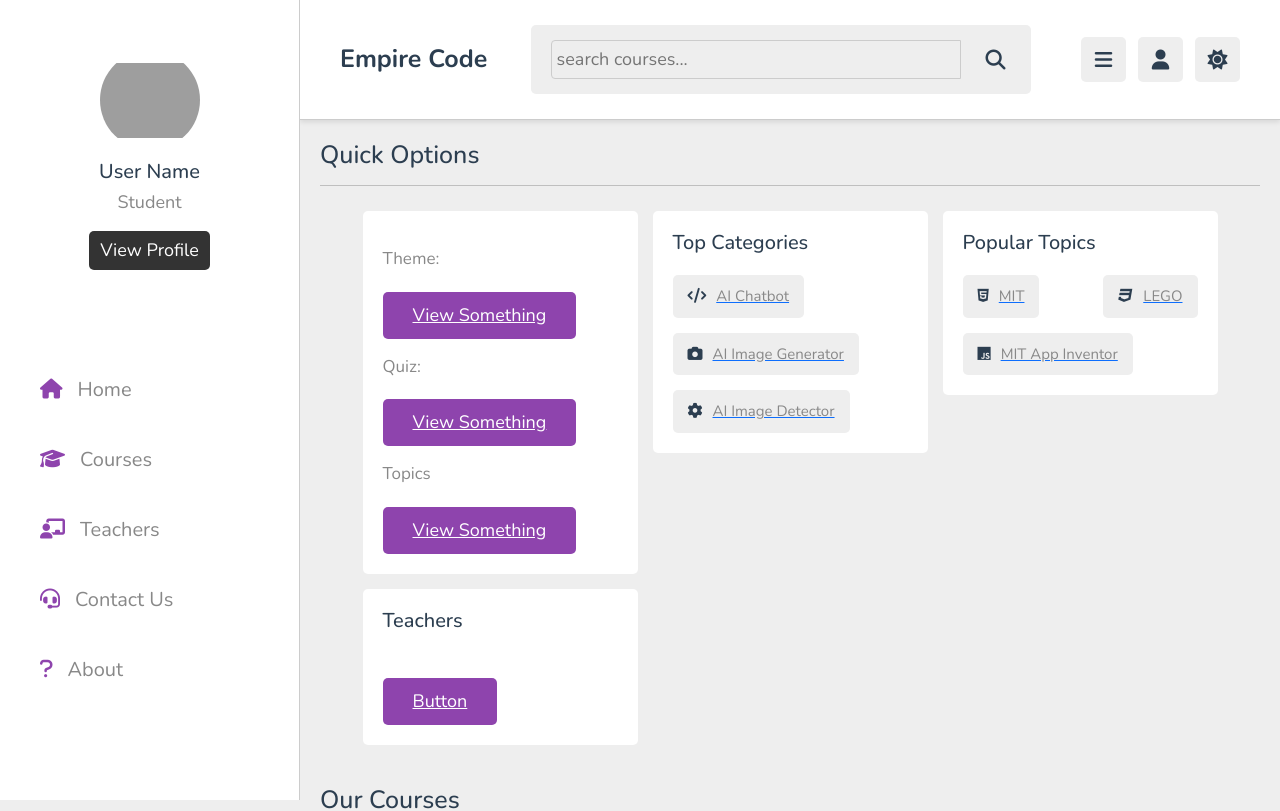
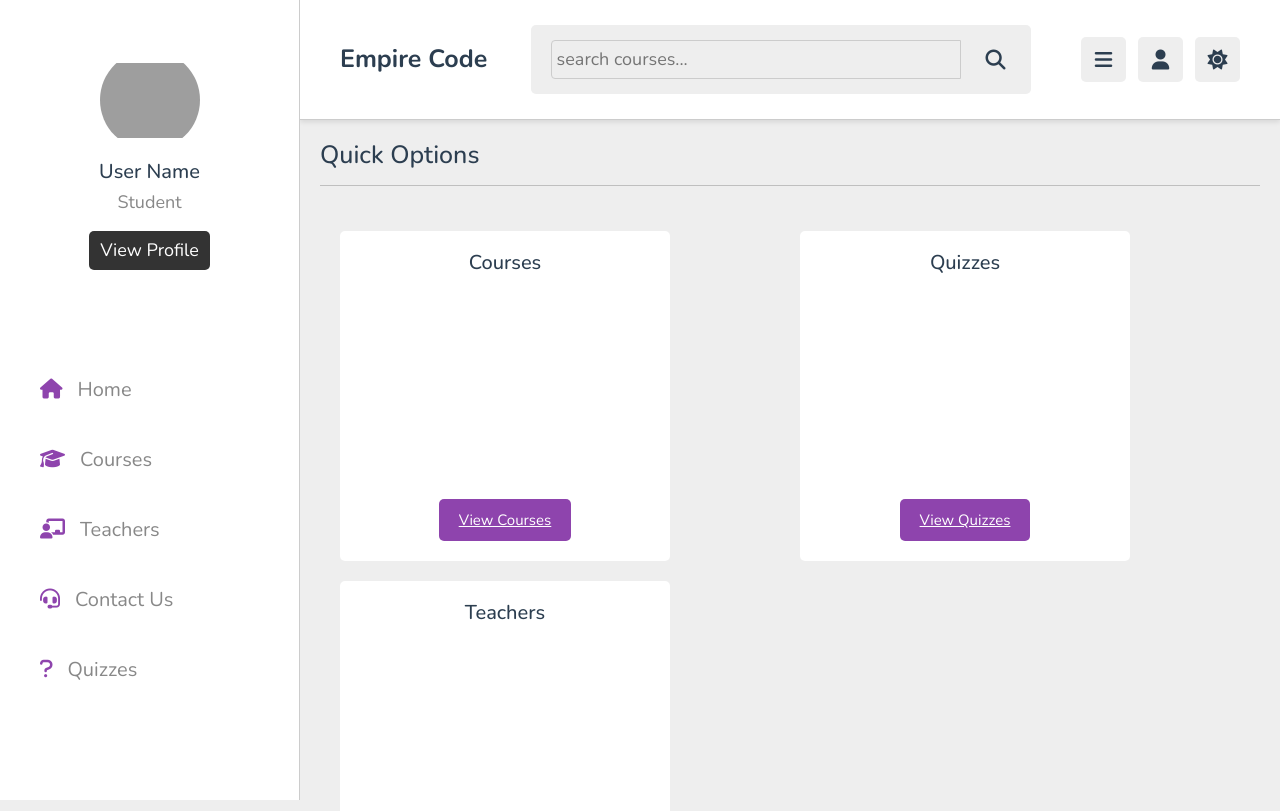
Before and after one commit to Jakan0501/Empire-Code-Website, a React (Vite) app in the folder client/: page /home in a window 1280 px wide. Shown: the top 811 px of the page. Built offline with nearby package versions, Linux system fonts and the light colour scheme; grey boxes are pictures that could not be loaded.

Commit message:
sync change from lucas databsedatabse

```diff
--- a/client/index.css
+++ b/client/index.css
@@ -1401,3 +1401,57 @@ label {
    display: inline-block; /* Allow width to be set */
    width: 100px; /* Set a fixed width if needed */
  }
+
+
+
+ .home-grid .box-container {
+   display: grid;
+   grid-template-columns: repeat(auto-fit, minmax(30rem, 1fr)); /* Responsive grid */
+   gap: 2rem; /* Space between boxes */
+   justify-content: center; /* Center the grid */
+   padding: 2rem; /* Optional: Add padding around the container */
+}
+
+.home-grid .box-container .box {
+   background-color: var(--white);
+   border-radius: .5rem;
+   width: calc(30rem * 1.1); /* 10% larger width */
+   height: calc(30rem * 1.1); /* 10% larger height to maintain square shape */
+   display: flex;
+   flex-direction: column; /* Stack children vertically */
+   justify-content: center; /* Center content vertically */
+   align-items: center; /* Center items horizontally */
+   position: relative; /* For positioning images */
+}
+
+.home-grid .box-container .box img {
+   max-width: 100%; /* Responsive images */
+   max-height: 150px; /* Limit image height */
+   object-fit: cover; /* Cover the box area */
+   border-radius: .5rem; /* Rounded corners for images */
+   margin: 1rem 0; /* Space above and below the image */
+}
+
+.home-grid .box-container .box .title {
+   font-size: 2rem;
+   color: var(--black);
+   text-transform: capitalize;
+   margin: 0; /* Remove margin to keep centered */
+   text-align: center; /* Center the title text */
+}
+
+.home-grid .box-container .inline-btn {
+   background-color: var(--main-color);
+   color: #fff;
+   border-radius: .5rem;
+   padding: 1rem 2rem;
+   font-size: 1.5rem;
+   cursor: pointer;
+   transition: background-color 0.3s;
+   margin-top: auto; /* Push button to the bottom */
+   text-align: center; /* Center button text */
+}
+
+.home-grid .box-container .inline-btn:hover {
+   background-color: var(--black);
+}
--- a/client/src/Home.jsx
+++ b/client/src/Home.jsx
@@ -6,43 +6,30 @@ import { Link } from 'react-router-dom'; // React Router Link for navigation
 const Home = () => {
   return (
     <>
+      <div className="home-container">
 
-      <div className="home-container">
-        <Sidebar /> {/* Display Sidebar */}
         <main className="home-content">
           {/* Quick Options Section */}
           <section className="home-grid">
             <h1 className="heading">Quick Options</h1>
             <div className="box-container">
-              <div className="box">
-                <h3 className="title"></h3>
-                <p className="likes">Theme: <span></span></p>
-                <Link to="/something" className="inline-btn">View Something</Link>
-                <p className="likes">Quiz: <span></span></p>
-                <Link to="/something" className="inline-btn">View Something</Link>
-                <p className="likes"> Topics <span></span></p>
-                <Link to="/something" className="inline-btn">View Something</Link>
+              <div className="box square-box">
+                <h3 className="title">Courses</h3>
+                <Link to="/courses" className="inline-btn">
+                  View Courses
+                </Link>
               </div>
-              <div className="box">
-                <h3 className="title">Top Categories</h3>
-                <div className="flex">
-                  <Link to="/category/ai-chatbot"><i className="fas fa-code"></i><span>AI Chatbot</span></Link>
-                  <Link to="/category/ai-image-generator"><i className="fas fa-camera"></i><span>AI Image Generator</span></Link>
-                  <Link to="/category/ai-detector"><i className="fas fa-cog"></i><span>AI Image Detector</span></Link>
-                </div>
+              <div className="box square-box">
+                <h3 className="title">Quizzes</h3>
+                <Link to="/quizzes" className="inline-btn">
+                  View Quizzes
+                </Link>
               </div>
-              <div className="box">
-                <h3 className="title">Popular Topics</h3>
-                <div className="flex">
-                  <Link to="/topic/html5"><i className="fab fa-html5"></i><span>MIT</span></Link>
-                  <Link to="/topic/css3"><i className="fab fa-css3"></i><span>LEGO</span></Link>
-                  <Link to="/topic/mit-app-inventor"><i className="fab fa-js"></i><span>MIT App Inventor</span></Link>
-                </div>
-              </div>
-              <div className="box">
+              <div className="box square-box">
                 <h3 className="title">Teachers</h3>
-                <p className="tutor"></p>
-                <Link to="/teachers" className="inline-btn">Button</Link>
+                <Link to="/teachers" className="inline-btn">
+                  View Teachers
+                </Link>
               </div>
             </div>
           </section>
@@ -53,18 +40,28 @@ const Home = () => {
             <div className="box-container">
               <div className="box">
                 <h3 className="course-title">Introduction to AI</h3>
-                <p>Learn the basics of AI and its applications in the real world.</p>
-                <Link to="/courses/intro-to-ai" className="inline-btn">View Course</Link>
+                <p>
+                  Learn the basics of AI and its applications in the real world.
+                </p>
+                <Link to="/courses/intro-to-ai" className="inline-btn">
+                  View Course
+                </Link>
               </div>
               <div className="box">
                 <h3 className="course-title">AI Image Generator</h3>
-                <p>Understand the principles behind image generation using AI.</p>
-                <Link to="/courses/ai-image-generator" className="inline-btn">View Course</Link>
+                <p>
+                  Understand the principles behind image generation using AI.
+                </p>
+                <Link to="/courses/ai-image-generator" className="inline-btn">
+                  View Course
+                </Link>
               </div>
               {/* Add more course boxes here */}
             </div>
             <div className="more-btn">
-              <Link to="/courses" className="inline-option-btn">View All Courses</Link>
+              <Link to="/courses" className="inline-option-btn">
+                View All Courses
+              </Link>
             </div>
           </section>
         </main>
--- a/client/src/Register.jsx
+++ b/client/src/Register.jsx
@@ -5,21 +5,28 @@ import axios from 'axios';
 function Register() {
     const [userEmail, setEmail] = useState('');
     const [userPassword, setPassword] = useState('');
-    const [successMessage, setSuccessMessage] = useState(''); // State for success message
-    const [errorMessage, setErrorMessage] = useState(''); // State for error message
+    const [userPhone, setPhone] = useState(''); // New state for phone number
+    const [userName, setUserName] = useState(''); // New state for username
+    const [successMessage, setSuccessMessage] = useState('');
+    const [errorMessage, setErrorMessage] = useState('');
 
     const handleSubmit = (e) => {
         e.preventDefault();
-        axios.post('http://localhost:8000/api/user/register', { userEmail, userPassword })
+        axios.post('http://localhost:8000/api/user/register', {
+            userEmail,
+            userPassword,
+            userPhone, // Include phone number
+            userName // Include username
+        })
             .then(result => {
                 console.log(result);
-                setSuccessMessage('Registration successful!'); // Set success message
-                setErrorMessage(''); // Clear any previous error message
+                setSuccessMessage('Registration successful!');
+                setErrorMessage('');
             })
             .catch(err => {
                 console.log(err);
-                setErrorMessage('Registration failed. Please try again.'); // Set error message
-                setSuccessMessage(''); // Clear any previous success message
+                setErrorMessage('Registration failed. Please try again.');
+                setSuccessMessage('');
             });
     }
 
@@ -28,8 +35,9 @@ function Register() {
             <section className="form-container">
                 <form onSubmit={handleSubmit}>
                     <h3>Register</h3>
-                    {successMessage && <p className="success-message">{successMessage}</p>} {/* Display success message */}
-                    {errorMessage && <p className="error-message">{errorMessage}</p>} {/* Display error message */}
+                    {successMessage && <p className="success-message">{successMessage}</p>}
+                    {errorMessage && <p className="error-message">{errorMessage}</p>}
+
                     <p>
                         Your email <span>*</span>
                     </p>
@@ -42,6 +50,7 @@ function Register() {
                         className="box"
                         onChange={(e) => setEmail(e.target.value)}
                     />
+
                     <p>
                         Your password <span>*</span>
                     </p>
@@ -54,6 +63,33 @@ function Register() {
                         className="box"
                         onChange={(e) => setPassword(e.target.value)}
                     />
+
+                    <p>
+                        Your username <span>*</span>
+                    </p>
+                    <input
+                        type="text"
+                        name="username"
+                        placeholder="Enter your username"
+                        required
+                        maxLength="30"
+                        className="box"
+                        onChange={(e) => setUserName(e.target.value)}
+                    />
+
+                    <p>
+                        Your phone number <span>*</span>
+                    </p>
+                    <input
+                        type="tel"
+                        name="phone"
+                        placeholder="Enter your phone number"
+                        required
+                        maxLength="15"
+                        className="box"
+                        onChange={(e) => setPhone(e.target.value)}
+                    />
+
                     <div className="register-link">
                         Have an account? <Link to="/login">Login now</Link>
                     </div>
--- a/client/src/components/Sidebar.jsx
+++ b/client/src/components/Sidebar.jsx
@@ -16,7 +16,7 @@ const Sidebar = () => {
         <Link to="/courses"><i className="fas fa-graduation-cap"></i><span>Courses</span></Link>
         <Link to="/teachers"><i className="fas fa-chalkboard-user"></i><span>Teachers</span></Link>
         <Link to="/contact"><i className="fas fa-headset"></i><span>Contact Us</span></Link>
-        <Link to="/about"><i className="fas fa-question"></i><span>About</span></Link>
+        <Link to="/about"><i className="fas fa-question"></i><span>Quizzes</span></Link>
       </nav>
     </div>
   );
--- a/package.json
+++ b/package.json
@@ -17,6 +17,7 @@
     "cross-env": "^7.0.3",
     "dotenv": "^16.4.7",
     "express": "^4.21.2",
+    "jsonwebtoken": "^9.0.2",
     "mongoose": "^8.9.5",
     "react-router-dom": "^7.1.3"
   },
```
Also changed, not shown: 1 other file (tests, documents, lock files or other folders).
